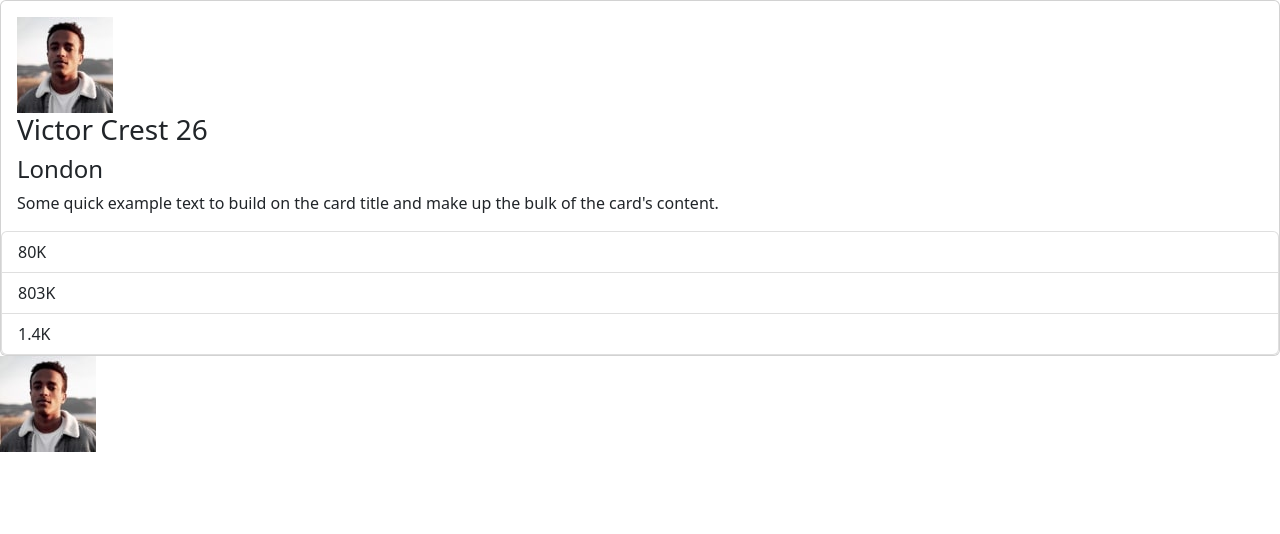
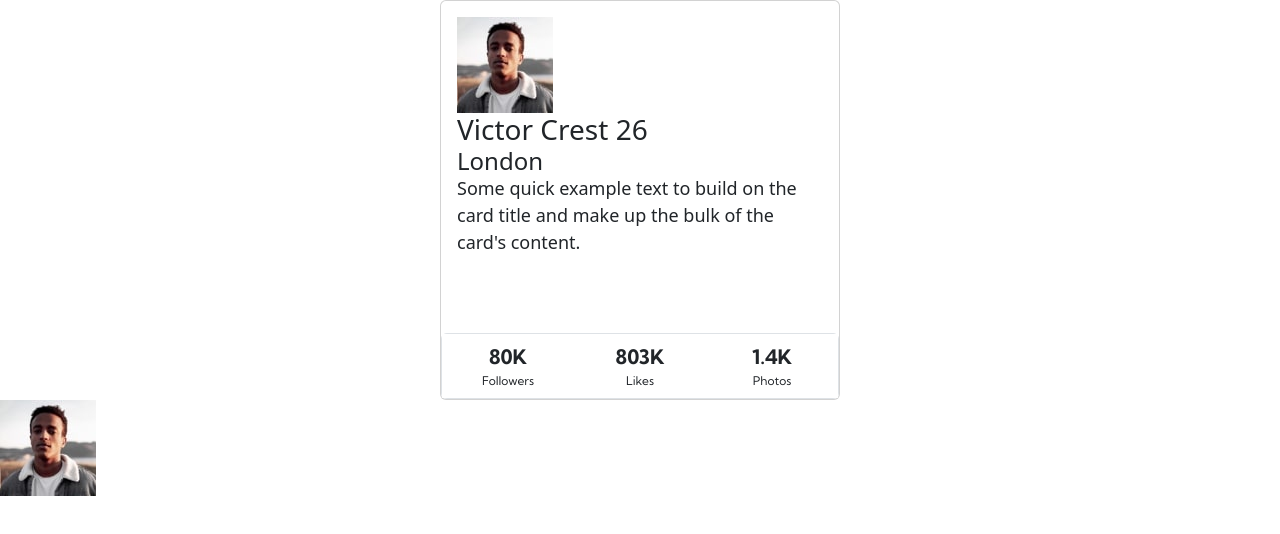
Before and after one commit to MatheusFelipeRuiz/Profile-card-component, a plain HTML site: page index.html in a window 1280 px wide. Drawn offline with Linux system fonts and the light colour scheme.

Commit message:
Estilizando o container final do card

```diff
--- /dev/null
+++ b/assets/scss/style.scss
@@ -0,0 +1,45 @@
+@import url('https://fonts.googleapis.com/css2?family=Kumbh+Sans:wght@400;700&display=swap');
+
+
+* {
+    margin: 0 !important;
+    padding: 0;
+    list-style: none;
+    box-sizing: border-box;
+}
+
+body {
+    font-size: 18px
+}
+
+
+.card {
+    width: 400px;
+    height: 400px;
+}
+
+.card-end-container {
+    .list-group-horizontal-lg{
+        .list-group-item {
+
+            width: 100%;
+            display: flex;
+            flex-wrap: wrap;
+            align-items: center;
+            justify-content: center;
+            p {
+                font-size: 20px;
+                font-family:'Kumbh Sans', sans-serif;
+                font-weight:700;
+                text-align: center;
+                width: 100%;
+            }
+            span {
+                font-size: 12px;
+                font-family:'Kumbh Sans', sans-serif ;
+                font-weight: 400;
+                display: block;
+            }
+        }
+    }
+}
--- a/index.html
+++ b/index.html
@@ -24,15 +24,19 @@
               <p class="card-text">Some quick example text to build on the card title and make up the bulk of the card's content.</p>
             </div>
             <div class="card-end-container">
-                <ul class="list-group">
-                    <li class="list-group-item">
-                        <span>80K</span>
+                <ul class="list-group border list-group-horizontal-lg">
+                    <li class="list-group-item  border-0 rounded rounded-0">
+                        <p>80K</p>
+                        <span>Followers</span>
                     </li>
-                    <li class="list-group-item">
-                        <span>803K</span>
+                    <li class="list-group-item border-0 rounded rounded-0">
+                        <p>803K</p>
+                        <span>Likes</span>
+
                     </li>
-                    <li class="list-group-item">
-                        <span>1.4K</span>
+                    <li class="list-group-item border-0 rounded rounded-0">
+                        <p>1.4K</p>
+                        <span>Photos</span>
                     </li>
                 </ul>
             </div>
```
Also changed, not shown: assets/css/style.css, 1 other file.
